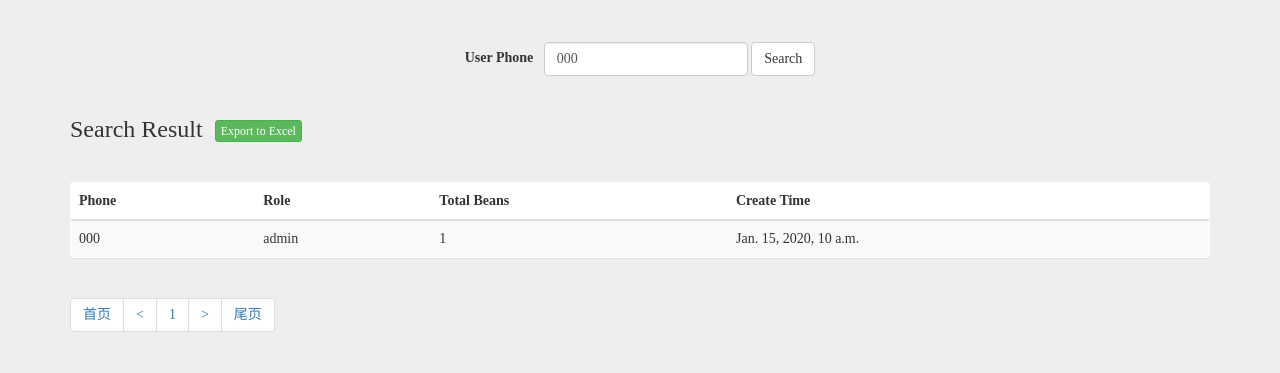
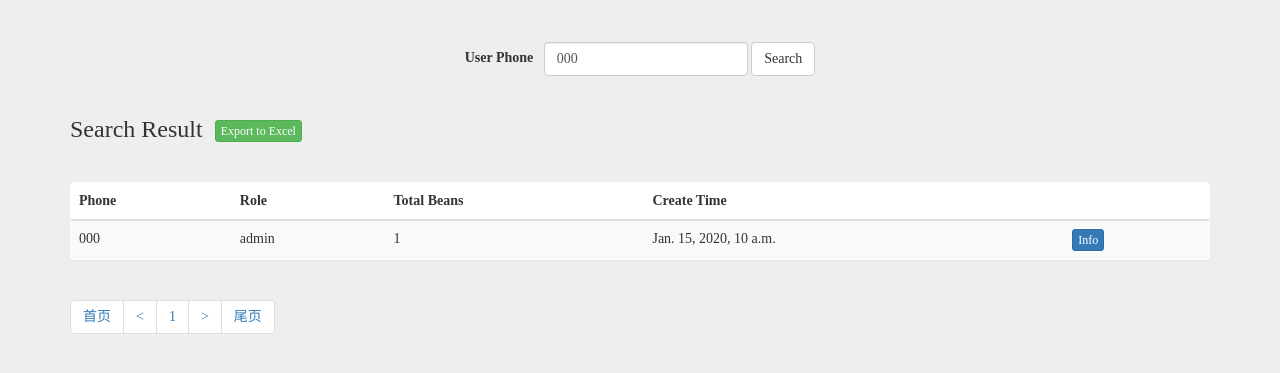
Before and after one commit to medsci-tech/ucenter_manage, a Django app: template templates/user_list.html in a window 1280 px wide. Shown: the part 255-628 px from the top of the page. Run offline with Django 3.2, Linux system fonts and the light colour scheme; the template is opened without the code that fills it: most values are stand-ins (such as "Sample title", 1, 10 or a date in 2020); some libraries are stand-ins or nearby versions.

Commit message:
add button

```diff
--- a/templates/user_list.html
+++ b/templates/user_list.html
@@ -56,6 +56,7 @@
                             <th>Role</th>
                             <th>Total Beans</th>
                             <th>Create Time</th>
+                            <th></th>
                         </tr>
                     </thead>
                     <tbody>
@@ -65,6 +66,7 @@
                             <td>{{ data.role }}</td>
                             <td>{{ data.total_beans }}</td>
                             <td>{{ data.create_time}}</td>
+                            <td><a class="btn btn-primary btn-xs" href="/characters/{{ data.phone }}"> Info </a></td>
                         </tr>
                         {% endfor %}
                     </tbody>
```
